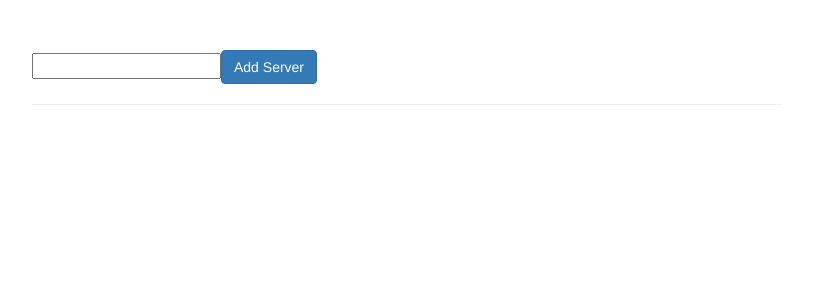
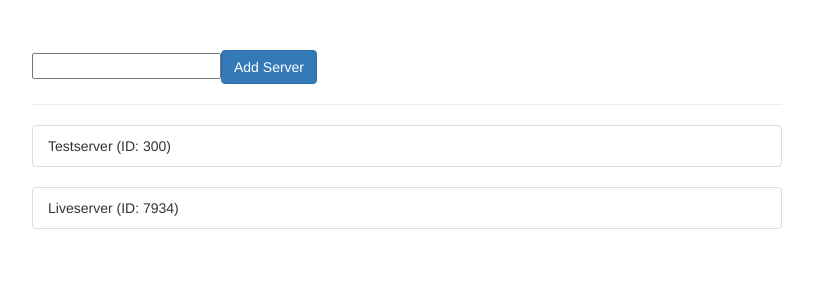
Before and after one commit to hjain0726/Angular-practice-projects, an Angular app in the folder http/practice/: page / in a window 1280 px wide. Shown: the top 300 px of the page, without its empty margins (233-1046 px from the left). Built offline with nearby package versions, Linux system fonts and the light colour scheme.

Commit message:
changes made

```diff
--- a/http/practice/src/app/app.component.ts
+++ b/http/practice/src/app/app.component.ts
@@ -6,5 +6,26 @@ import { Component } from '@angular/core';
   styleUrls: ['./app.component.css']
 })
 export class AppComponent {
-  title = 'app';
+  servers = [
+    {
+      name: 'Testserver',
+      capacity: 10,
+      id: this.generateId()
+    },
+    {
+      name: 'Liveserver',
+      capacity: 100,
+      id: this.generateId()
+    }
+  ];
+  onAddServer(name: string) {
+    this.servers.push({
+      name: name,
+      capacity: 50,
+      id: this.generateId()
+    });
+  }
+  private generateId() {
+    return Math.round(Math.random() * 10000);
+  }
 }
```
